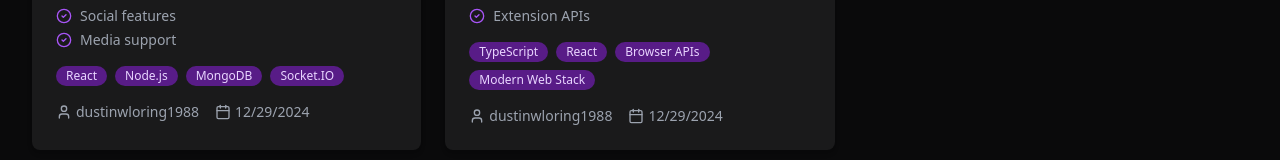
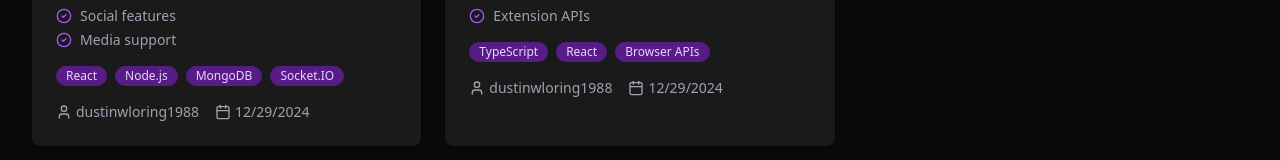
Before and after one commit to dustinwloring1988/extension-library, a React (Vite) app: page / in a window 1280 px wide. Shown: the part 650-810 px from the top of the page. Built offline with nearby package versions, Linux system fonts and the light colour scheme.

Commit message:
Update mockData.ts

```diff
--- a/src/data/mockData.ts
+++ b/src/data/mockData.ts
@@ -45,7 +45,7 @@ export const mockStarters: Starter[] = [
       'Extension APIs',
       'Security features'
     ],
-    technologies: ['TypeScript', 'React', 'Browser APIs', 'Modern Web Stack'],
+    technologies: ['TypeScript', 'React', 'Browser APIs'],
     downloads: 0,
     author: 'dustinwloring1988',
     preview: 'https://images.unsplash.com/photo-1551288049-bebda4e38f71?auto=format&fit=crop&w=800&q=80',
```
